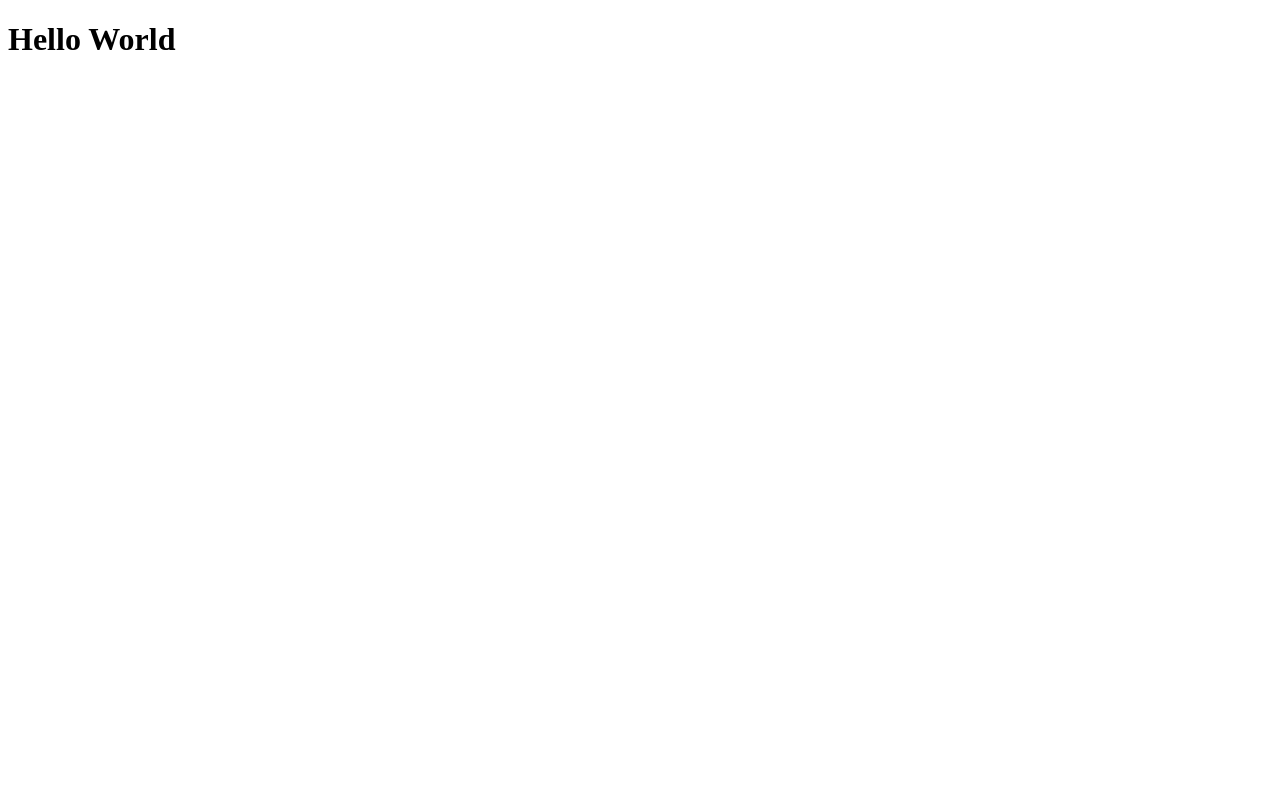
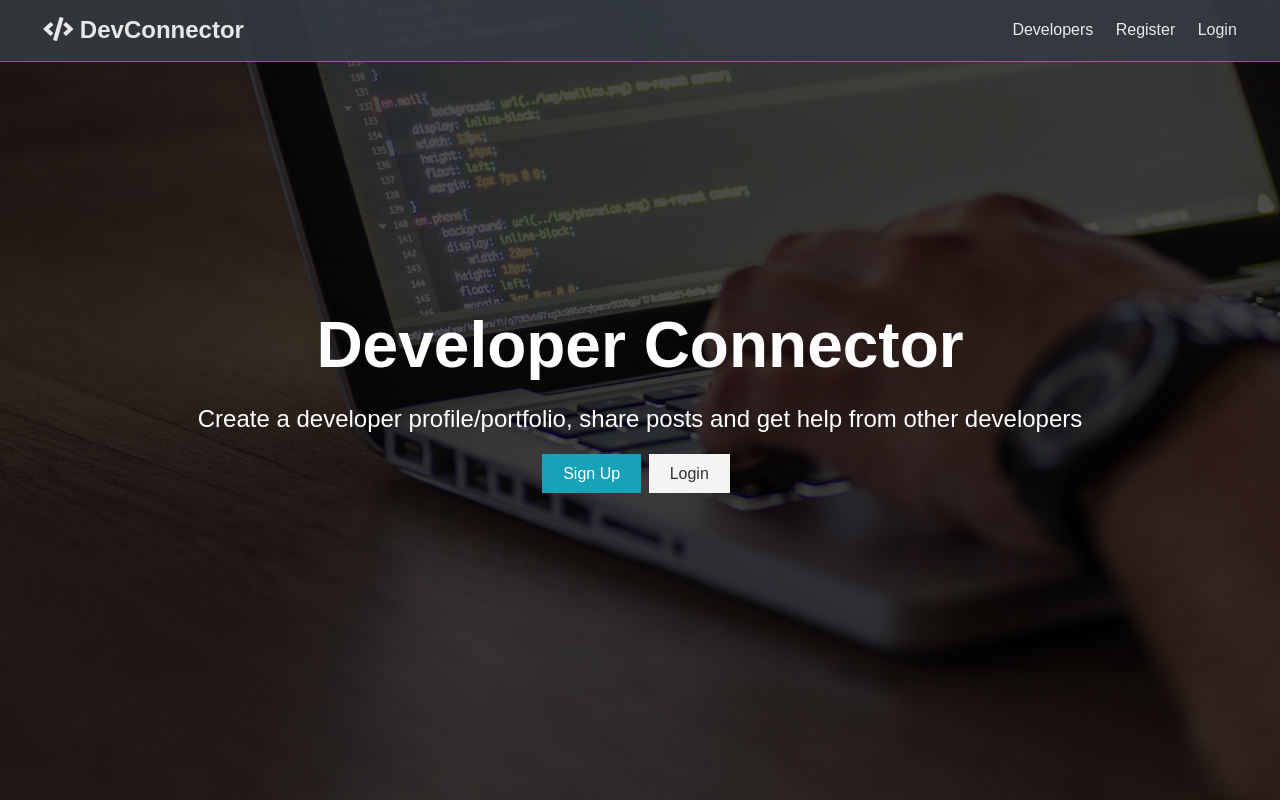
Before and after one commit to smokiebacon/DevLab, a Vue app in the folder client/: page / in a window 1280 px wide. Built offline with nearby package versions, Linux system fonts and the light colour scheme.

Commit message:
Adds Navbar, Landing components and styling

```diff
--- a/client/public/index.html
+++ b/client/public/index.html
@@ -8,7 +8,7 @@
   <link rel="icon" href="<%= BASE_URL %>favicon.ico">
   <link rel="stylesheet" href="https://use.fontawesome.com/releases/v5.9.0/css/all.css"
     integrity="sha384-i1LQnF23gykqWXg6jxC2ZbCbUMxyw5gLZY6UiUS98LYV5unm8GWmfkIS6jqJfb4E" crossorigin="anonymous">
-  <title>client</title>
+  <title>Welcome to DevLab!</title>
 </head>
 
 <body>
--- a/client/src/App.vue
+++ b/client/src/App.vue
@@ -1,51 +1,245 @@
 <template>
   <div id="app">
-    <h1>Hello World</h1>
+    <Navbar />
+    <Landing />
   </div>
 </template>
 
 <script>
-export default {};
+import Navbar from "./components/Layout/Navbar";
+import Landing from "./components/Layout/Landing";
+export default {
+  name: "App",
+  components: {
+    Navbar,
+    Landing
+  }
+};
 </script>
 
 <style>
+:root {
+  --primary-color: #17a2b8;
+  --dark-color: #343a40;
+  --light-color: #f4f4f4;
+  --danger-color: #dc3545;
+  --success-color: #28a745;
+}
+
+* {
+  box-sizing: border-box;
+  margin: 0;
+  padding: 0;
+}
+
+body {
+  font-family: "Raleway", sans-serif;
+  font-size: 1rem;
+  line-height: 1.6;
+  background-color: #fff;
+  color: #333;
+}
+
+a {
+  color: var(--primary-color);
+  text-decoration: none;
+}
+
+ul {
+  list-style: none;
+}
+
 img {
   width: 100%;
 }
 
-.landing {
-  position: relative;
-  background: url("./img/showcase.jpg") no-repeat;
-  background-size: cover;
-  background-position: center;
-  height: 100vh;
-  margin-top: -24px;
-  margin-bottom: -50px;
+/* Utilities */
+.container {
+  max-width: 1100px;
+  margin: auto;
+  overflow: hidden;
+  padding: 0 2rem;
+  margin-top: 6rem;
+  margin-bottom: 3rem;
 }
 
-.landing-inner {
-  padding-top: 80px;
+/* Text Styles*/
+.x-large {
+  font-size: 4rem;
+  line-height: 1.2;
+  margin-bottom: 1rem;
 }
 
-.dark-overlay {
-  background-color: rgba(0, 0, 0, 0.7);
-  position: absolute;
-  top: 0;
-  left: 0;
-  width: 100%;
-  height: 100%;
+.large {
+  font-size: 3rem;
+  line-height: 1.2;
+  margin-bottom: 1rem;
 }
 
-.card-form {
-  opacity: 0.9;
+.lead {
+  font-size: 1.5rem;
+  margin-bottom: 1rem;
 }
 
-.latest-profiles-img {
-  width: 40px;
-  height: 40px;
+.text-center {
+  text-align: center;
 }
 
-.form-control::placeholder {
-  color: #bbb !important;
+.text-primary {
+  color: var(--primary-color);
+}
+
+.text-dark {
+  color: var(--dark-color);
+}
+
+/* Padding */
+.p {
+  padding: 0.5rem;
+}
+.p-1 {
+  padding: 1rem;
+}
+.p-2 {
+  padding: 2rem;
+}
+.p-3 {
+  padding: 3rem;
+}
+.py {
+  padding: 0.5rem 0;
+}
+.py-1 {
+  padding: 1rem 0;
+}
+.py-2 {
+  padding: 2rem 0;
+}
+.py-3 {
+  padding: 3rem 0;
+}
+
+/* Margin */
+.m {
+  margin: 0.5rem;
+}
+.m-1 {
+  margin: 1rem;
+}
+.m-2 {
+  margin: 2rem;
+}
+.m-3 {
+  margin: 3rem;
+}
+.my {
+  margin: 0.5rem 0;
+}
+.my-1 {
+  margin: 1rem 0;
+}
+.my-2 {
+  margin: 2rem 0;
+}
+.my-3 {
+  margin: 3rem 0;
+}
+
+.btn {
+  display: inline-block;
+  background: var(--light-color);
+  color: #333;
+  padding: 0.4rem 1.3rem;
+  font-size: 1rem;
+  border: none;
+  cursor: pointer;
+  margin-right: 0.5rem;
+  transition: opacity 0.2s ease-in;
+  outline: none;
+}
+
+.badge {
+  font-size: 0.8rem;
+  padding: 0.1rem;
+  text-align: center;
+  margin: 0.3rem;
+  background: var(--light-color);
+  color: #333;
+}
+
+.alert {
+  padding: 0.8rem;
+  margin: 1rem 0;
+  opacity: 0.9;
+  background: var(--light-color);
+  color: #333;
+}
+
+.btn-primary,
+.bg-primary,
+.badge-primary,
+.alert-primary {
+  background: var(--primary-color);
+  color: #fff;
+}
+
+.btn-light,
+.bg-light,
+.badge-light,
+.alert-light {
+  background: var(--light-color);
+  color: #333;
+}
+
+.btn-dark,
+.bg-dark,
+.badge-dark,
+.alert-dark {
+  background: var(--dark-color);
+  color: #fff;
+}
+
+.btn-danger,
+.bg-danger,
+.badge-danger,
+.alert-danger {
+  background: var(--danger-color);
+  color: #fff;
+}
+
+.btn-success,
+.bg-success,
+.badge-success,
+.alert-success {
+  background: var(--success-color);
+  color: #fff;
+}
+
+.btn-white,
+.bg-white,
+.badge-white,
+.alert-white {
+  background: #fff;
+  color: #333;
+  border: #ccc solid 1px;
+}
+
+.btn:hover {
+  opacity: 0.8;
+}
+
+.bg-light,
+.badge-light {
+  border: #ccc solid 1px;
+}
+
+.round-img {
+  border-radius: 50%;
+}
+
+.line {
+  height: 1px;
+  background: #ccc;
+  margin: 1.5rem 0;
 }
 </style>
--- /dev/null
+++ b/client/src/components/Layout/Landing.vue
@@ -0,0 +1,51 @@
+<template>
+  <section class="landing">
+    <div class="dark-overlay">
+      <div class="landing-inner">
+        <h1 class="x-large">Developer Connector</h1>
+        <p class="lead">
+          Create a developer profile/portfolio, share posts and get help from
+          other developers
+        </p>
+        <div class="buttons">
+          <a href="register.html" class="btn btn-primary">Sign Up</a>
+          <a href="login.html" class="btn btn-light">Login</a>
+        </div>
+      </div>
+    </div>
+  </section>
+</template>
+
+<script>
+export default {};
+</script>
+
+
+<style scoped>
+.landing {
+  position: relative;
+  background: url("../../img/showcase.jpg") no-repeat center center/cover;
+  height: 100vh;
+}
+
+.landing-inner {
+  color: #fff;
+  height: 100%;
+  width: 80%;
+  margin: auto;
+  display: flex;
+  flex-direction: column;
+  align-items: center;
+  justify-content: center;
+  text-align: center;
+}
+
+.dark-overlay {
+  background-color: rgba(0, 0, 0, 0.7);
+  position: absolute;
+  top: 0;
+  left: 0;
+  width: 100%;
+  height: 100%;
+}
+</style>
--- /dev/null
+++ b/client/src/components/Layout/Navbar.vue
@@ -0,0 +1,57 @@
+<template>
+  <nav class="navbar bg-dark">
+    <h1>
+      <a href="index.html">
+        <i class="fas fa-code"></i> DevConnector
+      </a>
+    </h1>
+    <ul>
+      <li>
+        <a href="profiles.html">Developers</a>
+      </li>
+      <li>
+        <a href="register.html">Register</a>
+      </li>
+      <li>
+        <a href="login.html">Login</a>
+      </li>
+    </ul>
+  </nav>
+</template>
+
+<script>
+export default {};
+</script>
+
+<style>
+.navbar {
+  display: flex;
+  justify-content: space-between;
+  align-items: center;
+  padding: 0.7rem 2rem;
+  position: fixed;
+  z-index: 1;
+  width: 100%;
+  top: 0;
+  border-bottom: solid 1px var(--primary-color);
+  opacity: 0.9;
+}
+
+.navbar ul {
+  display: flex;
+}
+
+.navbar a {
+  color: #fff;
+  padding: 0.45rem;
+  margin: 0 0.25rem;
+}
+
+.navbar a:hover {
+  color: var(--primary-color);
+}
+
+.navbar .welcome span {
+  margin-right: 0.6rem;
+}
+</style>
```
Also changed, not shown: client/src/router/index.js (added, +15 -0 lines), client/src/components/Layout/Footer.vue (added).
